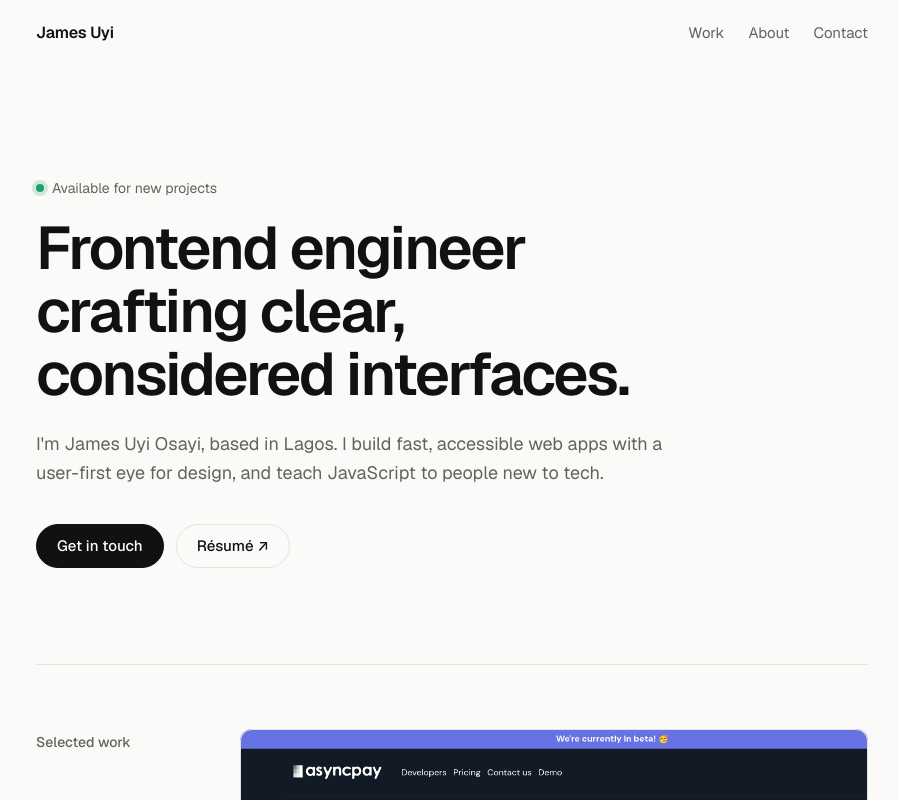
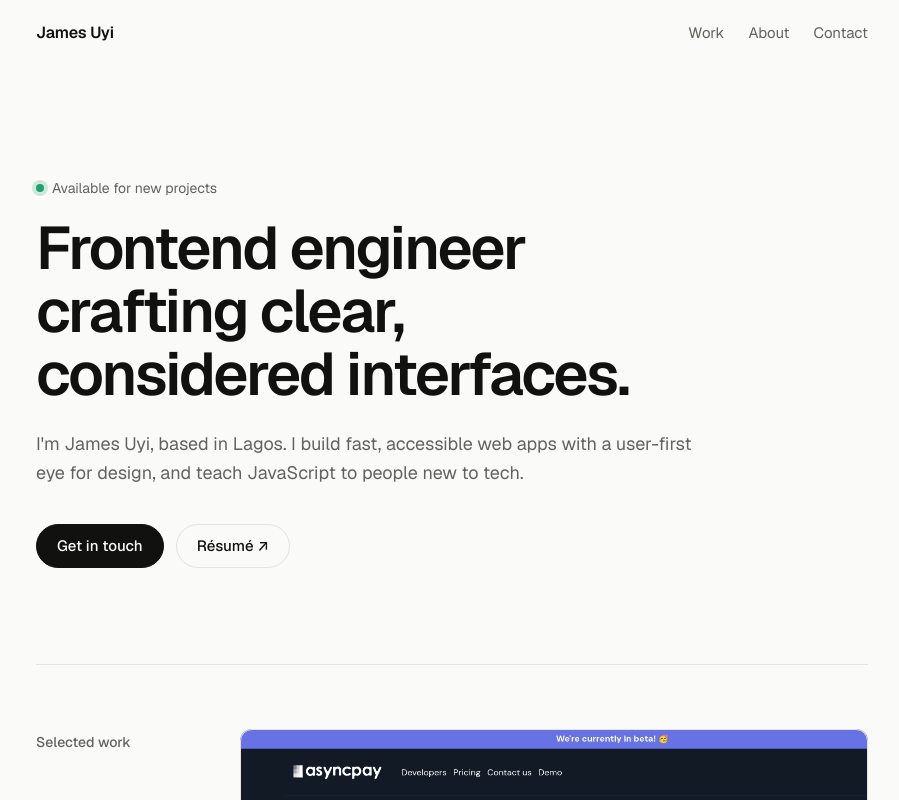
Before and after one commit to kingjamesx/portfolio, a Vue app: page / in a window 1280 px wide. Shown: the top 800 px of the page, without its empty margins (188-1087 px from the left). Built offline with nearby package versions, Linux system fonts and the light colour scheme.

Commit message:
Use James Uyi as display name

```diff
--- a/index.html
+++ b/index.html
@@ -5,7 +5,7 @@
     <link rel="icon" href="/favicon.ico">
     <meta name="viewport" content="width=device-width, initial-scale=1.0">
     <title>James Uyi — Frontend Engineer</title>
-    <meta name="description" content="James Uyi Osayi is a frontend engineer in Lagos building fast, accessible web apps.">
+    <meta name="description" content="James Uyi is a frontend engineer in Lagos building fast, accessible web apps.">
     <link rel="preconnect" href="https://fonts.googleapis.com">
     <link rel="preconnect" href="https://fonts.gstatic.com" crossorigin>
     <link href="https://fonts.googleapis.com/css2?family=Geist:wght@400;500;600&display=swap" rel="stylesheet">
--- a/src/App.vue
+++ b/src/App.vue
@@ -64,7 +64,7 @@ const year = new Date().getFullYear();
           Frontend engineer crafting clear, considered interfaces.
         </h1>
         <p class="lede">
-          I'm James Uyi Osayi, based in Lagos. I build fast, accessible web
+          I'm James Uyi, based in Lagos. I build fast, accessible web
           apps with a user-first eye for design, and teach JavaScript to people
           new to tech.
         </p>
```
